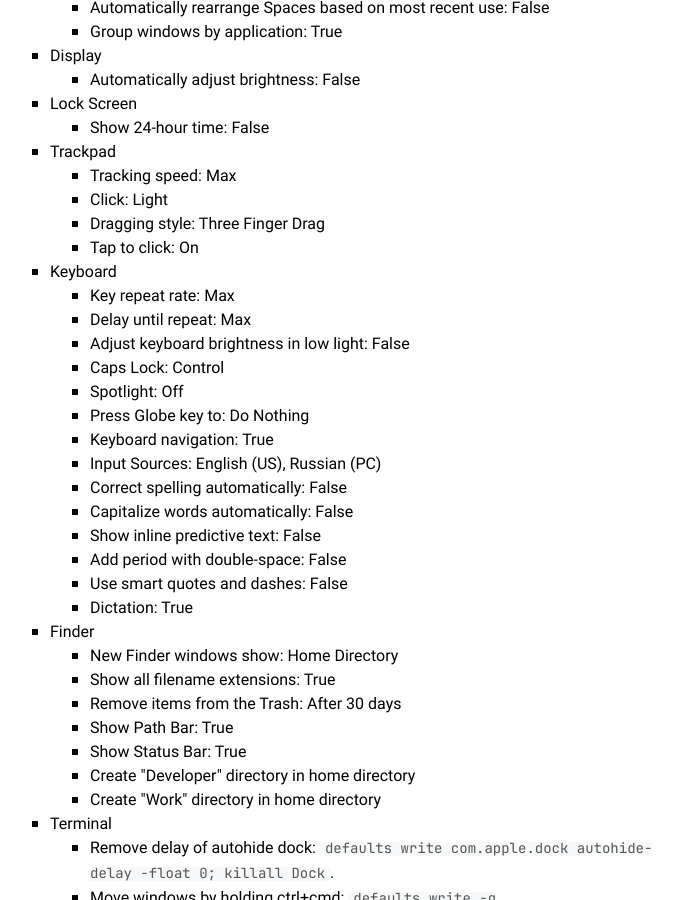
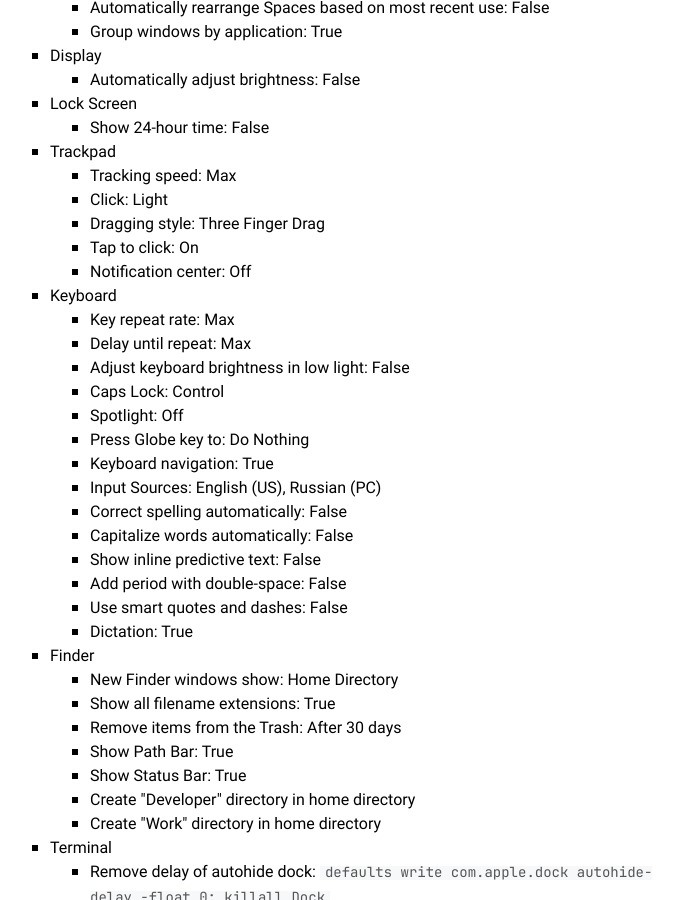
Before and after one commit to amalumian/www.malumian.dev, a Jekyll site: the page built from setup.html, in a window 1280 px wide and 900 px high, scrolled down 1274 px. Shown: the whole window, without its empty margins (300-974 px from the left). Built offline with Jekyll 4.4.1, drawn with Linux system fonts in a browser that asks for light colours.

Commit message:
Update setup.html

```diff
--- a/setup.html
+++ b/setup.html
@@ -91,6 +91,7 @@
                 <li>Click: Light</li>
                 <li>Dragging style: Three Finger Drag</li>
                 <li>Tap to click: On</li>
+                <li>Notification center: Off</li>
             </ul>
         </li>
         <li>Keyboard
```
